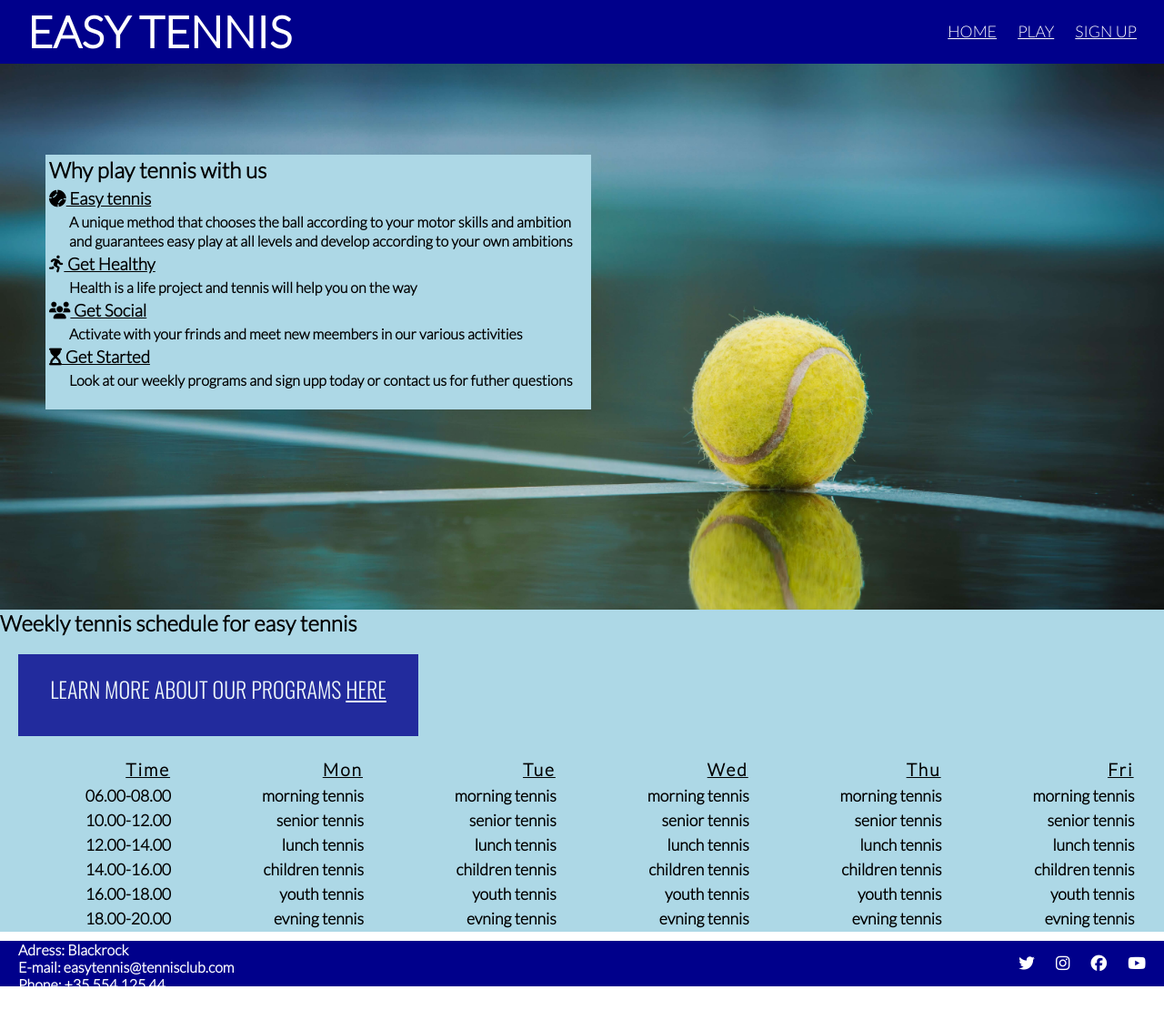
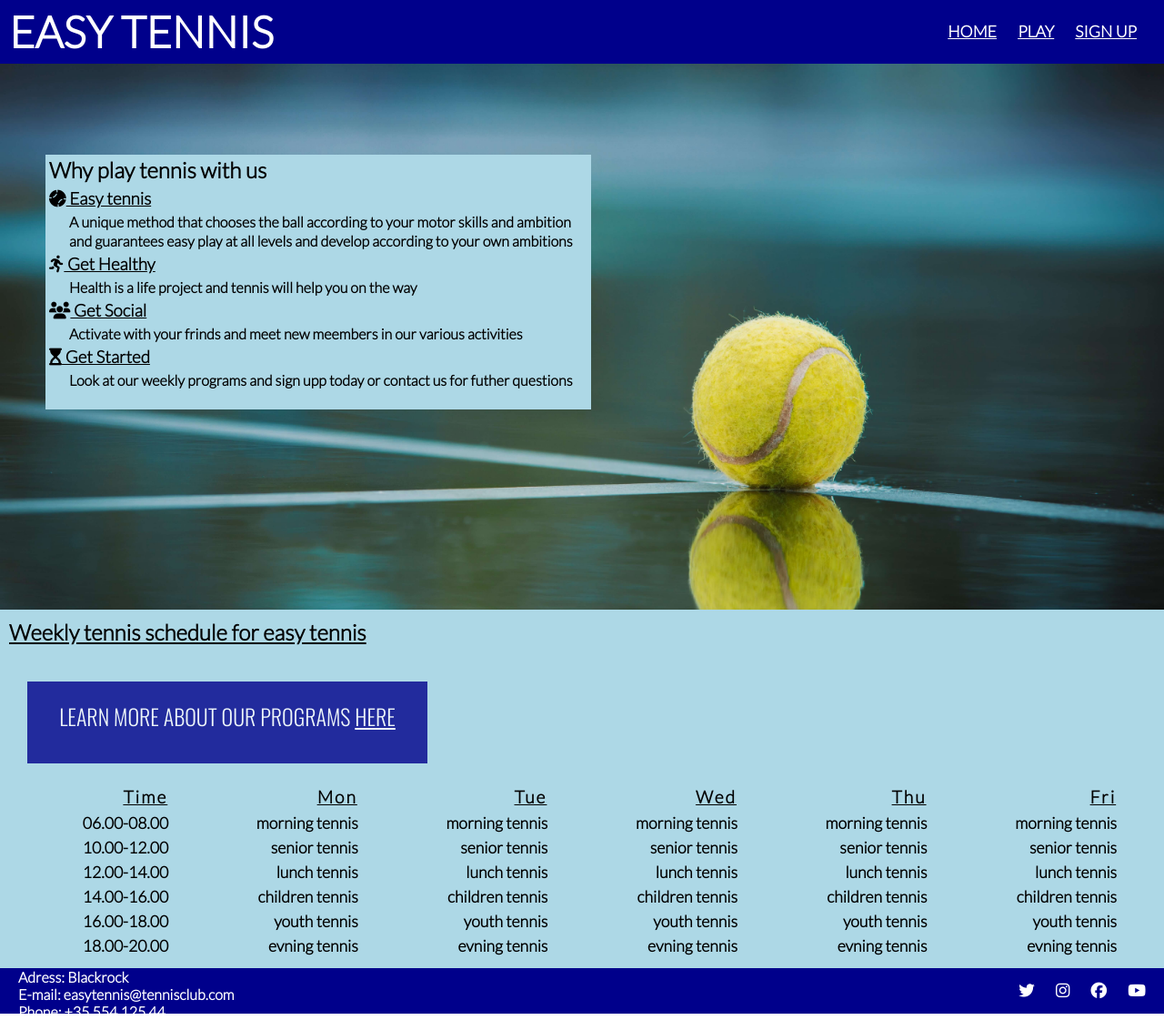
Before and after one commit to ojjja/easy-tennis, a plain HTML site: page index.html in a window 1280 px wide. Shown: the whole page at 91% size. Before the commit the page ends 1091 px from the top, so only its background shows below. Drawn offline with nearby package versions, Linux system fonts and the light colour scheme.

Commit message:
style header,image, schedule in homepage

```diff
--- a/assets/css/style.css
+++ b/assets/css/style.css
@@ -42,14 +42,14 @@ a:hover {
   }
 
 header h1{
-    font-family: lato, sans-serif;
+    /* font-family: lato, sans-serif; */
     width: 49%;
     line-height: 50px;
     float: left;
-    text-align: left;
-    margin: auto;
+    /* text-align: left; */
+    /* margin: auto; */
     font-size: 300%;
-    margin-left: 20px;
+    /* margin-left: 20px; */
 }
 
 header nav{
@@ -64,10 +64,11 @@ header li{
     list-style-type: none;
     text-align: center;
     display: inline-block;
-    width: auto;
-    margin: auto;
+    /* width: auto;
+    margin: auto; */
     font-size: 110%;
     margin-right: 20px;
+    font-weight: 900;
 }
 
 
@@ -127,21 +128,49 @@ header li{
 }
 
 /* weekly scheduele*/
-#schedule{
-    background-color: lightblue;
-    /* margin: 5px;
-    padding: 10px; */
-    /* font-family: lato, sans-serif; */
-    /* width: 97%; */
-}
 
 #scheduleheading{
     /* margin: 10px; */
     background-color: lightblue;
     /* width: 97%;
-    margin: 5px;
-    padding: 10px; */
+    margin: 5px; */
+    padding: 10px;
+    text-decoration: underline;
   }
+
+#schedule{
+    background-color: lightblue;
+    /* margin: 5px; */
+    padding: 10px;
+    /* font-family: lato, sans-serif; */
+    /* width: 97%; */
+}
+
+.timeheading{
+    /* font-weight: bold; */
+}
+
+th{
+    letter-spacing: 2px;
+    font-size: 120%;
+    text-decoration: underline;
+    padding: 3px;
+}
+
+tr{
+   text-align: right;
+}
+
+/* table{
+    margin: 10px;
+} */
+
+td{
+    margin: 2px;
+    padding: 2px;
+    font-weight: bold;
+    font-size: 110%;
+}
 
 #textcover{
     background-color: darkblue;
@@ -160,32 +189,6 @@ header li{
 
 #here{
     color: white;
-}
-
-.timeheading{
-    font-weight: bold;
-}
-
-th{
-    letter-spacing: 2px;
-    font-size: 120%;
-    text-decoration: underline;
-    padding: 3px;
-}
-
-tr{
-   text-align: right;
-}
-
-table{
-    margin: 10px;
-}
-
-td{
-    margin: 2px;
-    padding: 2px;
-    font-weight: bold;
-    font-size: 110%;
 }
 
 /* style footer*/
```
